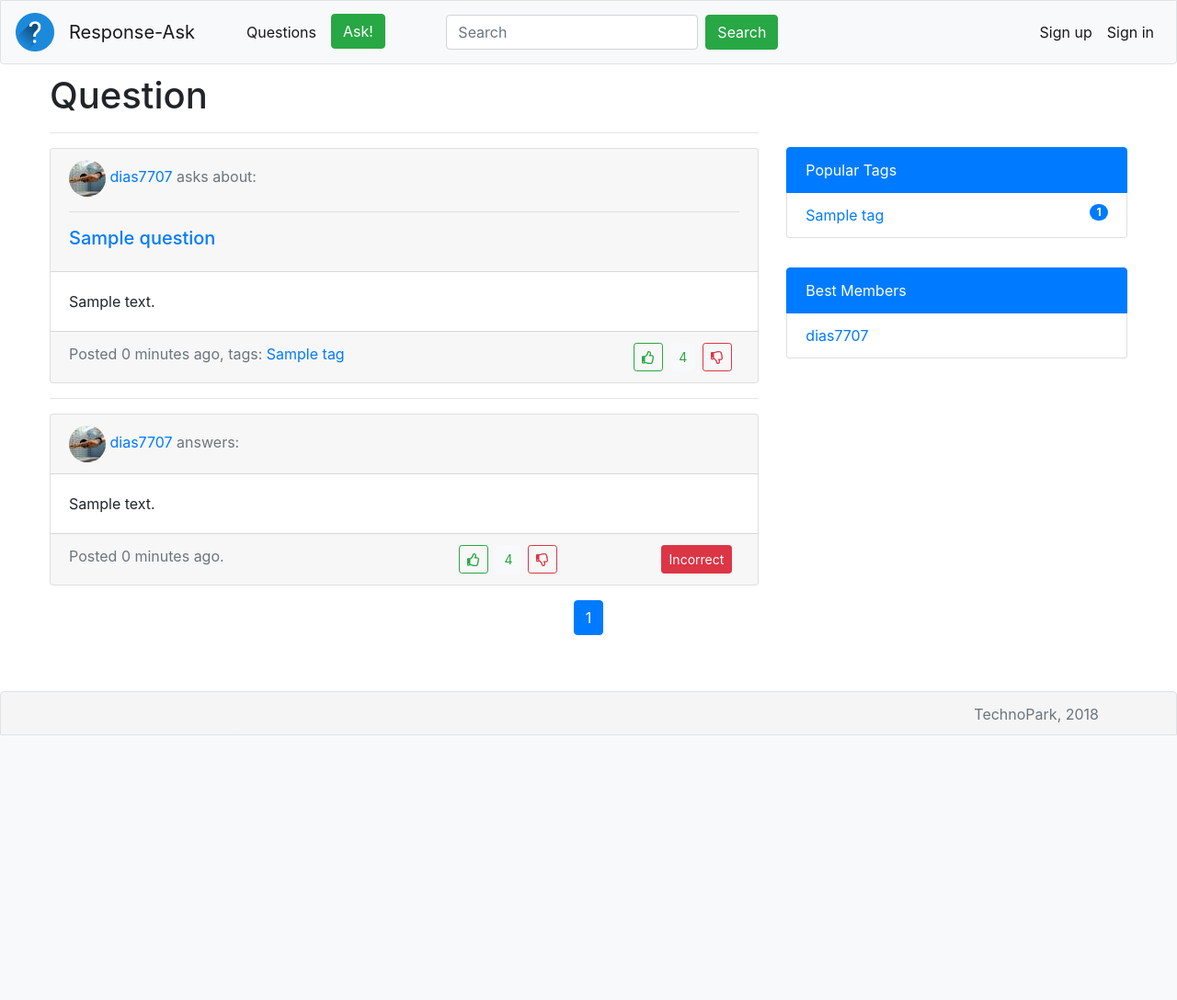
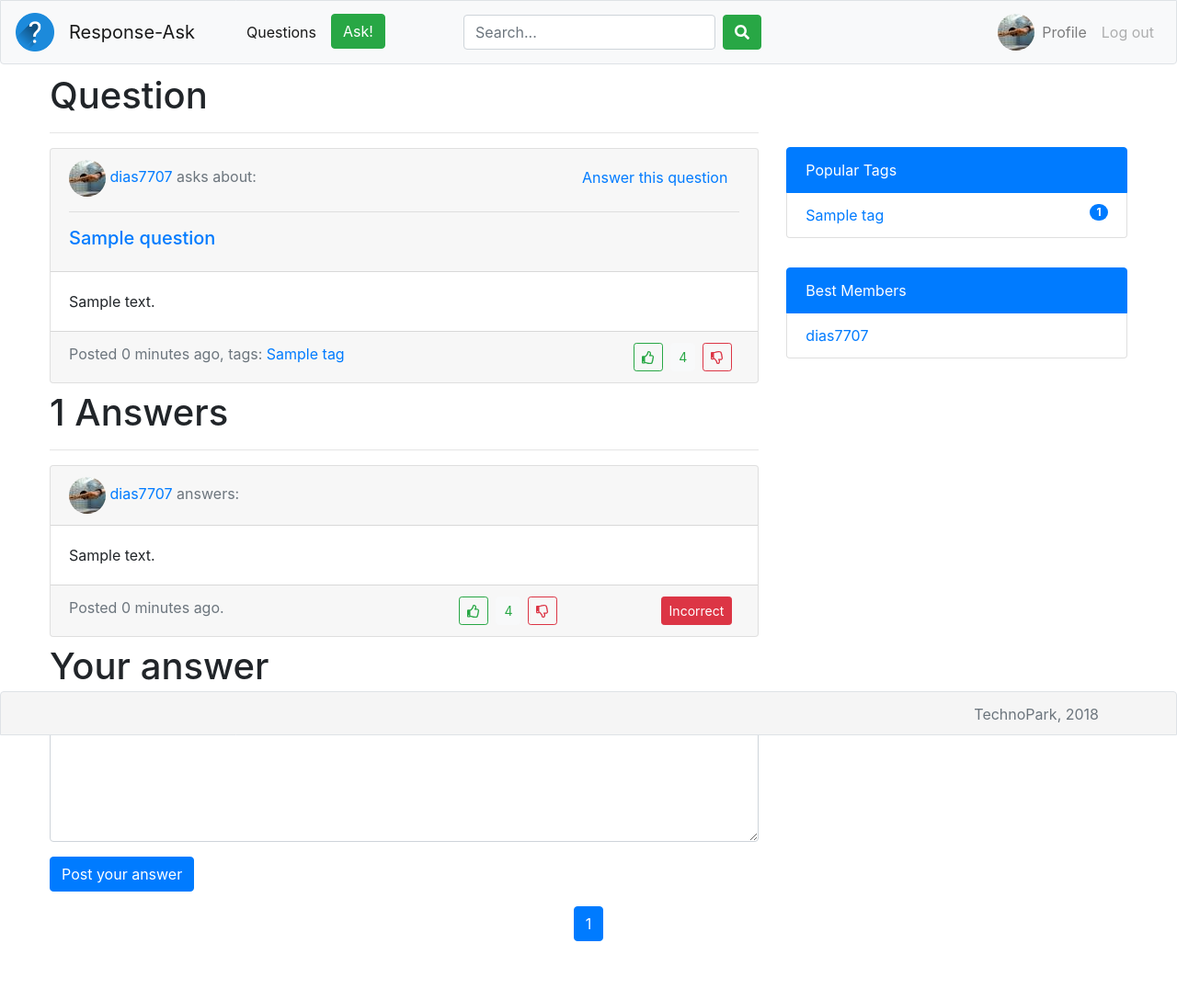
Before and after one commit to DikarevAndrey/tpWebProject, a Django app: page /qsite/question/1 in a window 1280 px wide. Shown: the whole page at 92% size. Before the commit the page ends 800 px from the top, so only its background shows below. Run offline with Django 3.2, Linux system fonts and the light colour scheme; a user stored in the database is signed in; data comes from the database, SQL or seed files in the repository; tables that the repository leaves empty hold one stand-in row (values such as "Sample post"); some libraries are stand-ins or nearby versions.

Commit message:
Added answer text field.

```diff
--- a/qSite/managers.py
+++ b/qSite/managers.py
@@ -16,7 +16,7 @@ class UserManager(AbstractUserManager):
 class TagManager(models.Manager):
 
   def by_tag_newest(self, _tag):
-    return self.get(name=_tag).questions.all().order_by('-creationTime')
+    return get_object_or_404(self, name=_tag).questions.all().order_by('-creationTime')
 
   def hottest(self):
     return self.annotate(question_count=Count('questions')).order_by('-question_count')
--- a/qSite/templates/qSite/base.html
+++ b/qSite/templates/qSite/base.html
@@ -34,11 +34,11 @@
         </ul>
         <ul class="navbar-nav ml-5 w-100 justify-content-center">
           <form class="form-inline mt-2 mt-md-0">
-            <input class="form-control mr-sm-2" type="text" placeholder="Search" aria-label="Search">
-            <button class="btn btn-success navbar-btn" type="submit">Search</button>
+            <input class="form-control mr-sm-2" type="text" placeholder="Search..." aria-label="Search">
+            <button class="btn btn-success navbar-btn" type="submit"><i class="fas fa-search"></i></button>
           </form>
         </ul>
-        {% if not user.is_authenticated %}
+        {% if user.is_authenticated %}
         <ul class="navbar-nav ml-auto w-100 justify-content-end ">
           <li class="nav-item">
             <a href="#"><img src="{% static "img/avatar.jpg" %}" alt="avatar" class="rounded-circle"></a>
--- a/qSite/templates/qSite/question.html
+++ b/qSite/templates/qSite/question.html
@@ -10,12 +10,27 @@
 <h1>Question</h1>
 <hr>
 {% include "qSite/question_template.html" %}
+<h1 class="mt-2">{{ answers_count }} Answers</h1>
 <hr>
 <!-- response -->
 {% for answer in answers %}
   {% include "qSite/answer_template.html" %}
 {% endfor %}
 
+<!-- Users' response -->
+<!-- if user.is_authenticated and not(user == question.author) -->
+{% if user.is_authenticated %}
+  <h1 id="answer_field" class="mt-2">Your answer</h1>
+  <hr>
+  <form class="needs-validation" novalidate>
+    <div class="form-group">
+      <textarea class="form-control" id="user_answer_text" rows="5" required></textarea>
+      <div class="invalid-feedback">Write something!</div>
+    </div>
+    <button type="submit" class="btn btn-primary">Post your answer</button>
+  </form>
+{% endif %}
+
 {% endblock content %}
 {% block pagination %}
   {% include "qSite/pagination.html" %}
--- a/qSite/templates/qSite/question_template.html
+++ b/qSite/templates/qSite/question_template.html
@@ -7,6 +7,9 @@
         <a href="#"><img src="{% static "img/avatar.jpg" %}" alt="avatar" class="rounded-circle"></a>
         <a href="#">{{ question.author.username }}</a>
         <span class="text-muted"> asks about:</span>
+        {% if answers and user.is_authenticated %}
+          <button type="button" class="float-right btn btn-link"><a href="#answer_field">Answer this question</a></button>
+        {% endif %}
         <hr>
         <a href="{% url 'question' question.id %}"><h5 class="card-title">{{ question.title }}</h5></a>
       </div>
--- a/qSite/views.py
+++ b/qSite/views.py
@@ -51,7 +51,7 @@ def question(request, questionId):
   question = Question.objects.by_id(questionId)
   answers = Answer.objects.hottest(questionId)
   page = paginate(request, answers, 30)
-  context = {'question': question, 'answers': page.object_list, 'page': page}
+  context = {'question': question, 'answers': page.object_list, 'page': page, 'answers_count': answers.count()}
   context = add_tags_users_to_context(context)
   return render(request, 'qSite/question.html', context)
 
```
